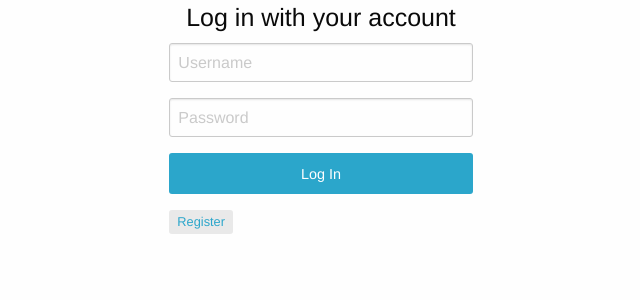
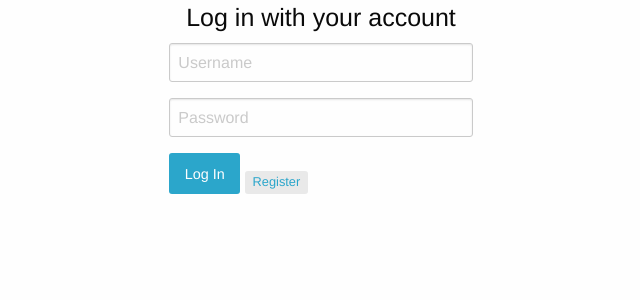
Before and after one commit to denissmi/django-english-words, a Django app: page /login/ in a window 1280 px wide. Shown: the part 54-354 px from the top of the page, without its empty margins (319-959 px from the left). Run offline with Django 3.2, Linux system fonts and the light colour scheme.

Commit message:
Changed Log In button

```diff
--- a/english_words/loginsys/templates/registration/login.html
+++ b/english_words/loginsys/templates/registration/login.html
@@ -15,7 +15,7 @@
                 {% if login_error %}
                     <label class="error">{{ login_error }}</label>
                 {% endif %}
-                <input type="submit" class="button expanded" value="Log In" />
+                <input type="submit" class="button" value="Log In" />
                 <div class="label round secondary"><a href="{% url 'register' %}">Register</a></div>
             </div>
         </form>
```
